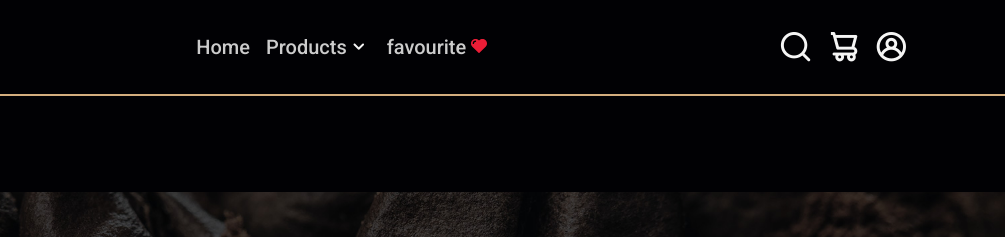
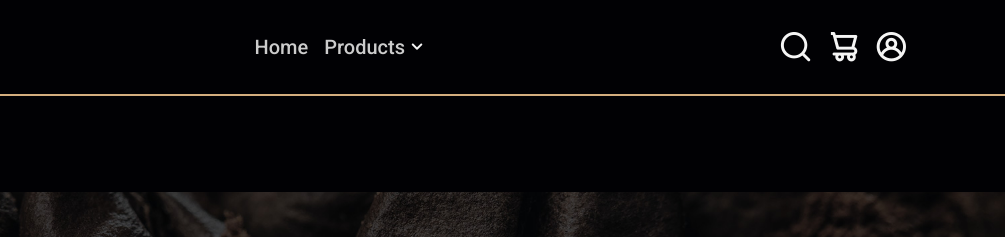
Before and after one commit to TahaHamdy02/CoffeeShop, a plain HTML site: page assets/ProductPage.html in a window 1280 px wide. Shown: the top 237 px of the page, 275-1280 px from the left. Drawn offline with nearby package versions, Linux system fonts and the light colour scheme.

Commit message:
Update ProductPage.html

```diff
--- a/assets/ProductPage.html
+++ b/assets/ProductPage.html
@@ -29,21 +29,6 @@
                     <li class="dropdown__link"><a href="../index.html">Coffee Beans</a></li>
                     <li class="dropdown__link"><a href="../index.html">Via Instant</a></li>
                 </ul>
-            </li>
-            <li><a href="assets/FavouriteProducts.html" class="fav">favourite
-            <span>
-                <svg class="favourite" version="1.1" id="Capa_1" xmlns="http://www.w3.org/2000/svg" xmlns:xlink="http://www.w3.org/1999/xlink" x="0px" y="0px"
-                    viewBox="0 0 472.7 472.7" style="enable-background:new 0 0 472.7 472.7;" xml:space="preserve">
-                    <g>
-                    <path class="wfavourite" id="XMLID_810_" d="M433.5,67c-25.3-25.3-59-39.3-94.8-39.3s-69.6,14-94.9,39.4l-7.3,7.3l-7.5-7.5
-                   c-25.4-25.4-59.1-39.4-95-39.4c-35.8,0-69.4,13.9-94.7,39.3C13.9,92.2,0,125.9,0,161.7s14,69.5,39.4,94.8l182.7,182.7
-                   c3.8,3.8,9,6,14.5,6c5.4,0,10.6-2.2,14.5-6l182.2-182.4c25.4-25.4,39.3-59.1,39.4-94.9S458.8,92.4,433.5,67z M132.5,117.2
-                   c-23.9,0-43.4,19.5-43.4,43.4c0,11-8.9,19.9-19.9,19.9s-19.9-8.9-19.9-19.9c0-45.8,37.3-83.1,83.1-83.1c11,0,19.9,8.9,19.9,19.9
-                   C152.4,108.4,143.5,117.2,132.5,117.2z"/>
-                    </g>
-               </svg>
-            </span>
-          </a>
             </li>
         </nav>
         <!-- icons -->
```
